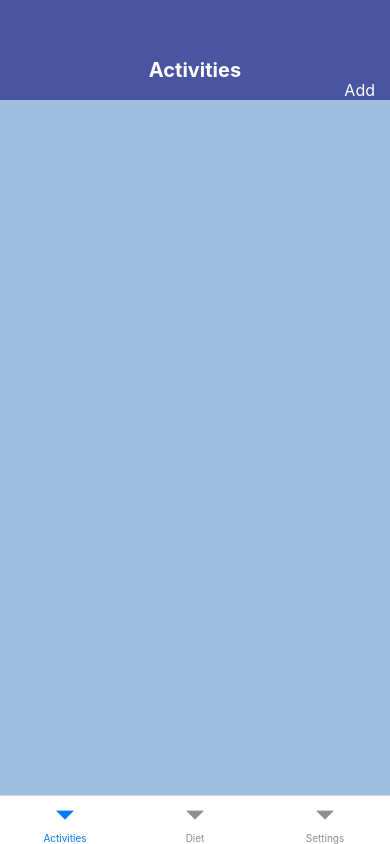
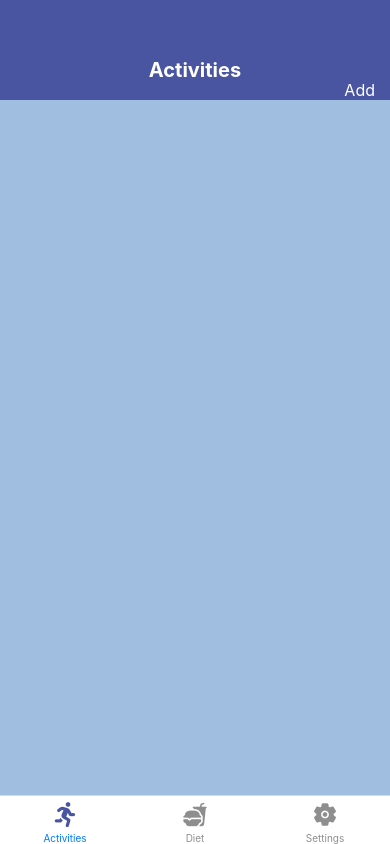
Before and after one commit to doudou2077/Assignment-2, a React Native app: screen / in a window 390 px wide. Built offline with nearby package versions, Linux system fonts and the light colour scheme.

Commit message:
change the tap bar's icons

```diff
--- a/App.js
+++ b/App.js
@@ -11,6 +11,8 @@ import { ActivityProvider } from './context/ActivityContext';
 import { DietProvider } from './context/DietContext';
 import { ThemeProvider } from './context/ThemeContext';
 import { SafeAreaProvider } from 'react-native-safe-area-context'
+import FontAwesome5 from '@expo/vector-icons/FontAwesome5';
+import Ionicons from '@expo/vector-icons/Ionicons';
 
 const Tab = createBottomTabNavigator();
 const Stack = createStackNavigator();
@@ -61,7 +63,27 @@ export default function App() {
         <DietProvider>
           <ThemeProvider>
             <NavigationContainer>
-              <Tab.Navigator screenOptions={{ headerShown: false }}>
+              <Tab.Navigator
+                screenOptions={({ route }) => ({
+                  headerShown: false,
+                  tabBarIcon: ({ focused, color, size }) => {
+                    let iconName;
+                    let IconComponent = Ionicons;  // Default to Ionicons
+
+                    if (route.name === 'Activities') {
+                      IconComponent = FontAwesome5;
+                      iconName = 'running';
+                    } else if (route.name === 'Diet') {
+                      iconName = 'fast-food';
+                    } else if (route.name === 'Settings') {
+                      iconName = 'settings';
+                    }
+
+                    // Use the focused state to adjust the icon's appearance
+                    return <IconComponent name={iconName} size={size} color={focused ? '#4A55A2' : color} />;
+                  },
+                })}
+              >
                 <Tab.Screen name="Activities" component={ActivitiesStack} options={{ tabBarLabel: 'Activities' }} />
                 <Tab.Screen name="Diet" component={DietStack} options={{ tabBarLabel: 'Diet' }} />
                 <Tab.Screen name="Settings" component={SettingsScreen} options={{ tabBarLabel: 'Settings' }} />
```
